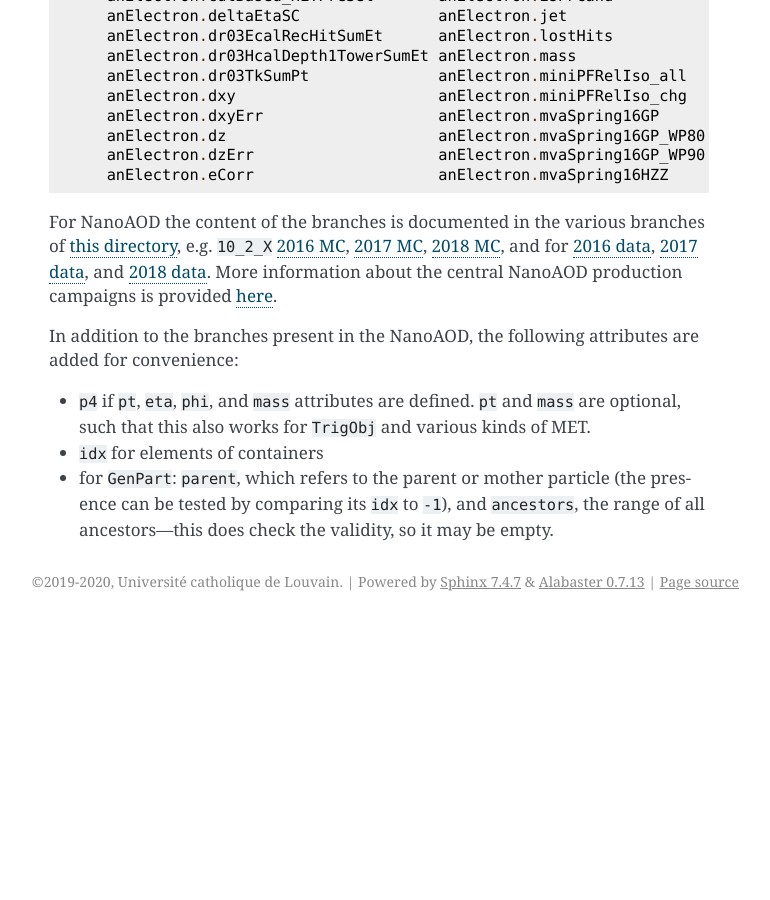
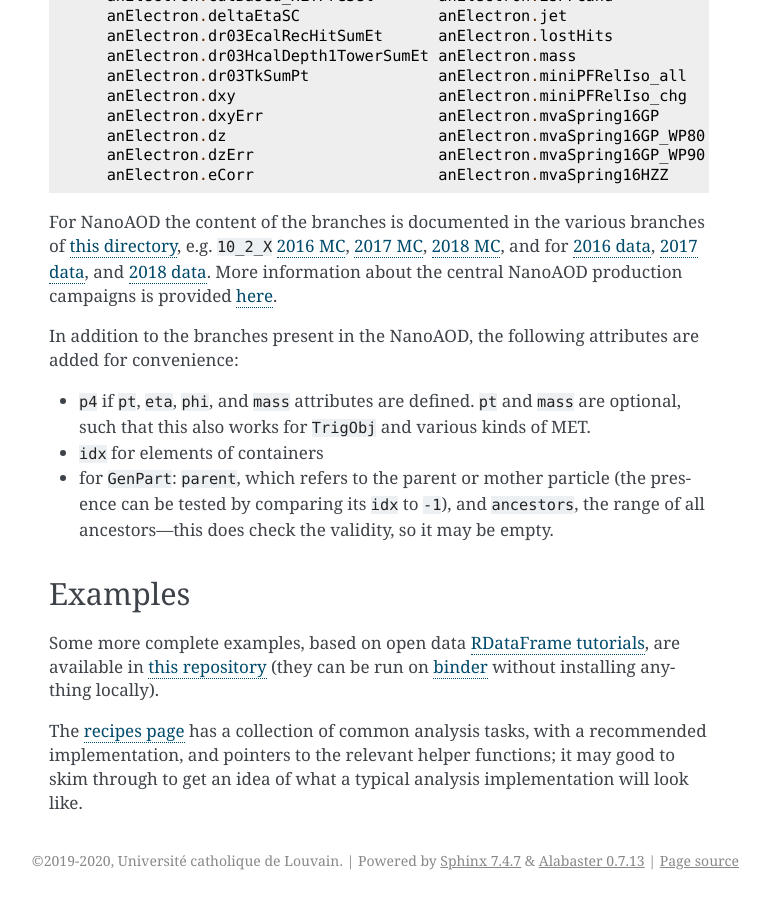
Before and after one commit to recotoolsbenchmarks/BambooAnalysis, a Sphinx documentation site: the page built from doc/userguide.rst, in a window 1280 px wide and 900 px high, scrolled down 8088 px. Shown: the whole window, without its empty margins (371-1141 px from the left). Built offline with Sphinx 7.4.7, drawn with Linux system fonts in a browser that asks for light colours; before the commit the page ends 8709 px from its top, so only the background shows below that.

Commit message:
Refer to examples (now in separate repository) from user guide

```diff
--- a/doc/userguide.rst
+++ b/doc/userguide.rst
@@ -430,6 +430,23 @@ In addition to the branches present in the NanoAOD, the following attributes are
 - ``idx`` for elements of containers
 - for ``GenPart``: ``parent``, which refers to the parent or mother particle (the presence can be tested by comparing its ``idx`` to ``-1``), and ``ancestors``, the range of all ancestors |---| this does check the validity, so it may be empty.
 
+.. _uganalysisexamples:
+
+Examples
+--------
+
+Some more complete examples, based on open data
+`RDataFrame tutorials <https://root.cern/doc/master/group__tutorial__dataframe.html>`_,
+are available in
+`this repository <https://github.com/pieterdavid/bamboo-opendata-examples>`_
+(they can be run on `binder <https://mybinder.readthedocs.io/en/latest/>`_
+without installing anything locally).
+
+The :doc:`recipes page<recipes>` has a collection of common analysis tasks,
+with a recommended implementation, and pointers to the relevant helper functions;
+it may good to skim through to get an idea of what a typical analysis
+implementation will look like.
+
 
 .. _bamboo: https://cp3.irmp.ucl.ac.be/~pdavid/bamboo/index.html
 
```
